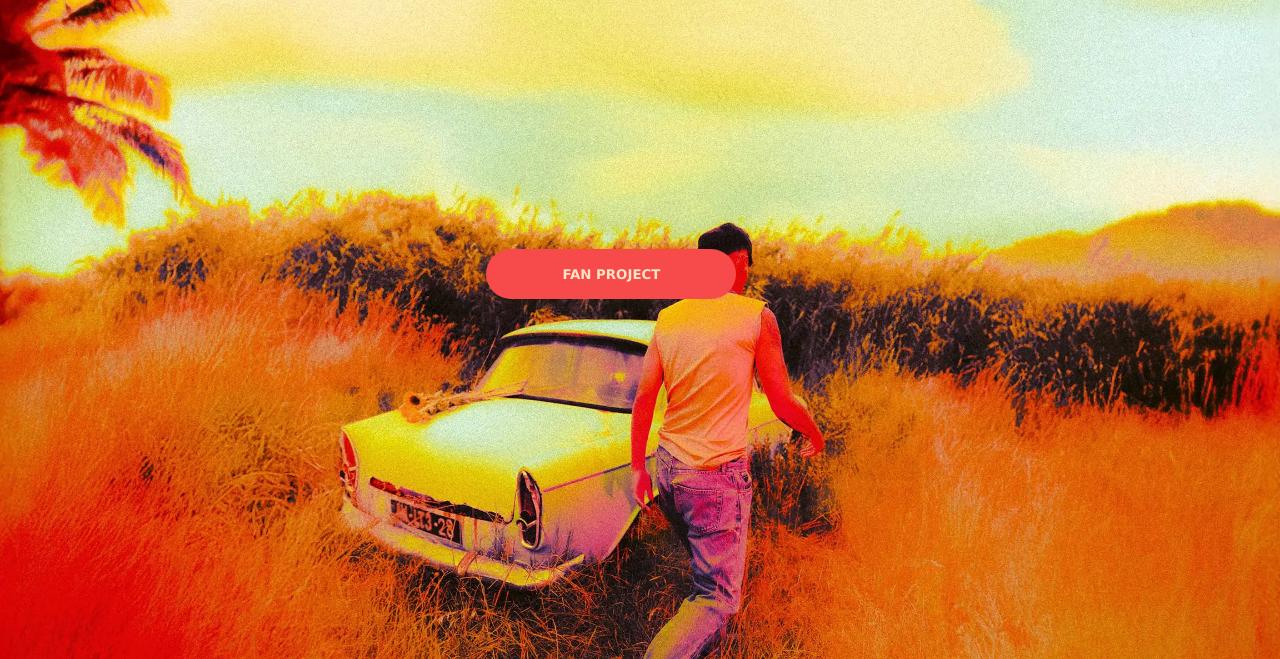
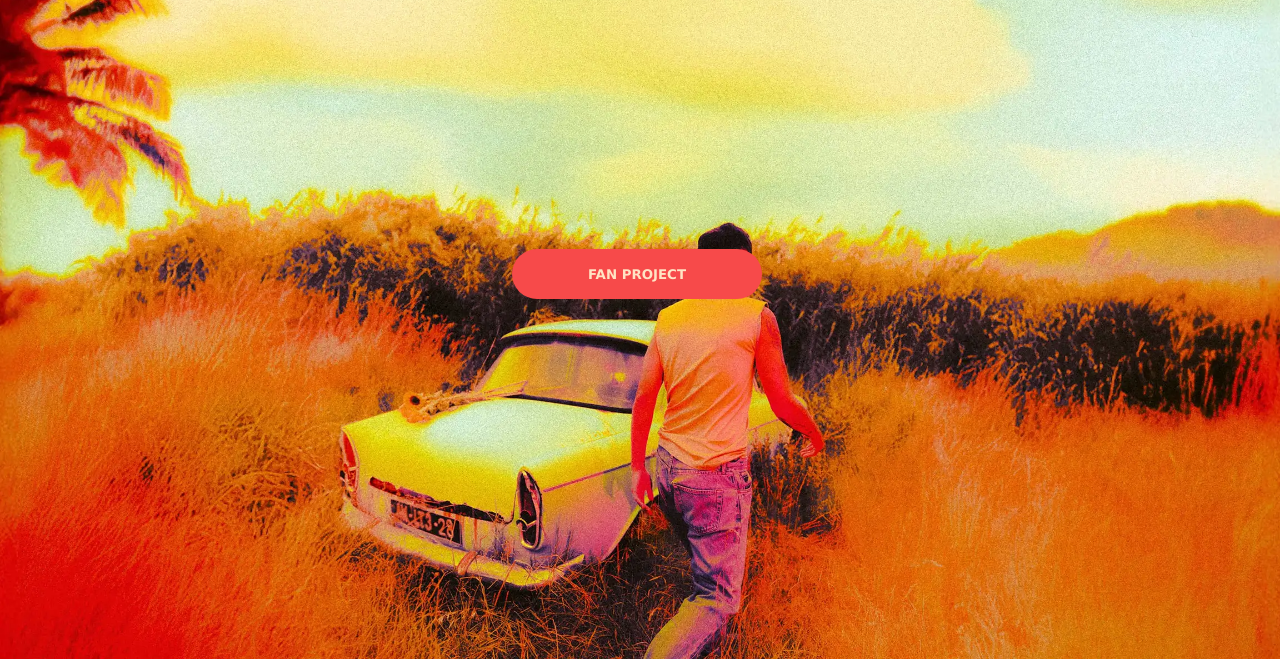
Before and after one commit to DarceyB/Louis-Tomlinson-Light-Show-Sydney, a website: page index.html in a window 1280 px wide. Shown: the part 141-800 px from the top of the page. Drawn offline with nearby package versions, Linux system fonts and the light colour scheme.

Commit message:
Update style.css

```diff
--- a/style.css
+++ b/style.css
@@ -104,6 +104,6 @@ button{
 
 #Section {
     position: absolute;
-    left: 38%;
+    left: 40%;
     bottom: 45%;
 }
```
